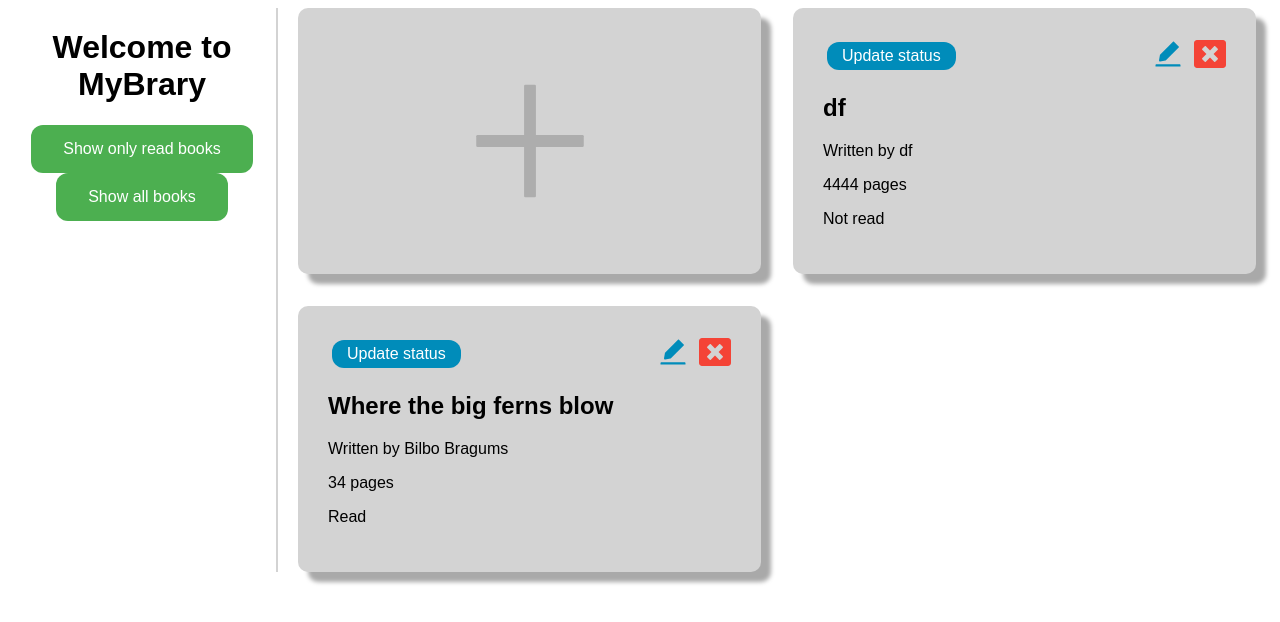
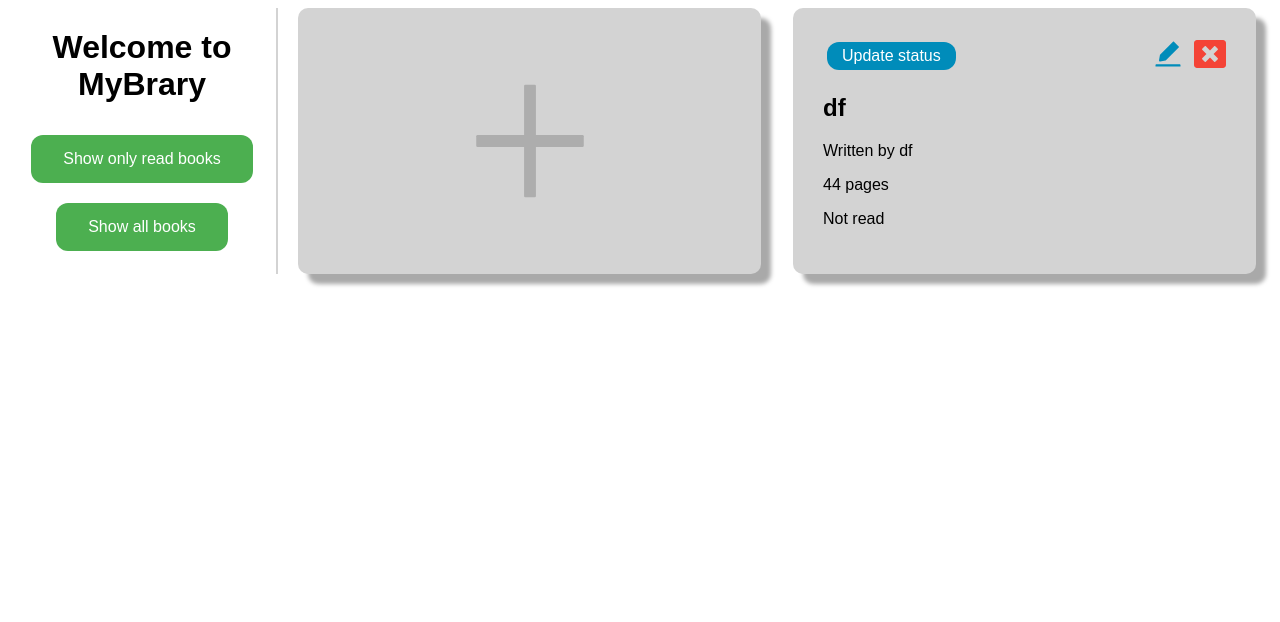
Before and after one commit to aljones1816/reactive_library, a React (Create React App) app: page / in a window 1280 px wide. Shown: the top 622 px of the page. Built offline with nearby package versions, Linux system fonts and the light colour scheme; data requests are answered from the project's data file.

Commit message:
added filter feature

```diff
--- a/data/db.json
+++ b/data/db.json
@@ -2,16 +2,10 @@
   "books": [
     {
       "title": "df",
-      "pages": "4444",
+      "pages": "44",
       "author": "df",
-      "id": 1
-    },
-    {
-      "title": "Where the big ferns blow",
-      "author": "Bilbo Bragums",
-      "pages": "34",
-      "status": true,
-      "id": 2
+      "status": false,
+      "id": 5
     }
   ]
 }
--- a/src/AddBook.tsx
+++ b/src/AddBook.tsx
@@ -70,8 +70,8 @@ const AddBook = (props: AddBookProps) => {
                     onChange={(e) => setStatus(!status)}
                 />
                 <div className="form-buttons">
-                <button className = "button">Add</button>
-                <button className = "cancel-button" onClick ={ () => {setBool(false)}}>Cancel</button>
+                <button className = "button" type="submit">Add</button>
+                <button className = "cancel-button" type="button" onClick ={ () => {setBool(false)}}>Cancel</button>
                 </div>
             </form>
 
--- a/src/EditBook.tsx
+++ b/src/EditBook.tsx
@@ -74,8 +74,8 @@ const EditBook = (props: EditProps) => {
 
                     />
                     <div className="form-buttons">
-                    <button className = "button" onClick={handleSubmit}>Save</button>
-                    <button className = "cancel-button" onClick = {() => {resetBookToEdit(undefined)}}>Cancel</button>
+                    <button className = "button" type="submit" onClick={handleSubmit}>Save</button>
+                    <button className = "cancel-button" type="button" onClick = {() => {resetBookToEdit(undefined)}}>Cancel</button>
                     </div>
                 </form>
 
--- a/src/NavBar.tsx
+++ b/src/NavBar.tsx
@@ -1,12 +1,13 @@
 const NavBar = (props: any) => {
 const {handleUrl} = props;
     return (
-        <div className = "header"><
+        <div className = "header" ><
             h1>Welcome to MyBrary</h1>
             <div className="filter-buttons">
-            <button className="button" onClick = {() => {handleUrl('http://localhost:8000/books?status=true')}}>Show only read books</button>
+            <button className="button nav-button" onClick = {() => {handleUrl('http://localhost:8000/books?status=true')}}>Show only read books</button>
             <button
-                className="button"
+
+                className="button nav-button"
                 onClick = {() => {handleUrl('http://localhost:8000/books/')}}>
                     Show all books
             </button>
--- a/src/styles/library.css
+++ b/src/styles/library.css
@@ -8,6 +8,10 @@ html {
     border-bottom: 2px solid lightgray;
     display: inline-block;
     text-align: center;
+  }
+
+  .nav-button {
+    margin: 10px;;
   }
 
 .content {
```
